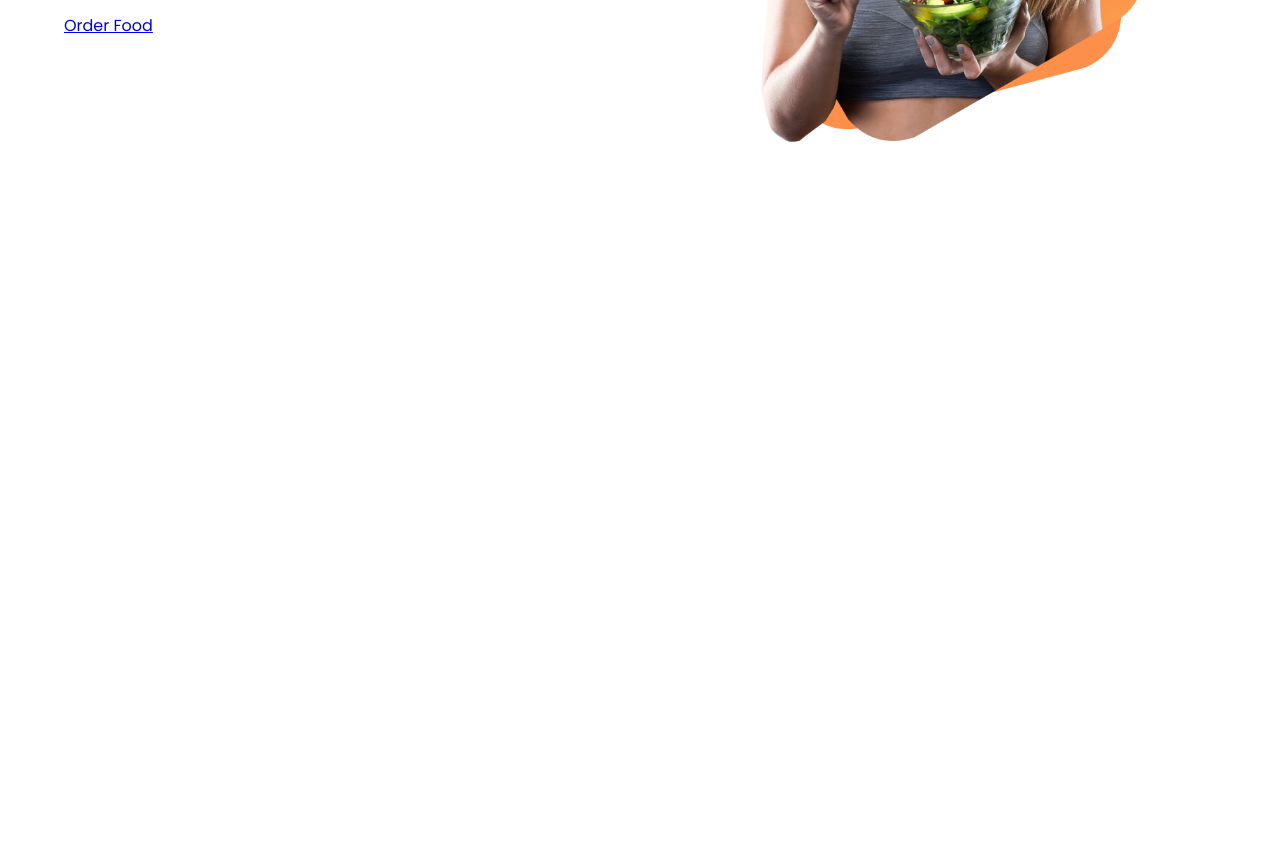
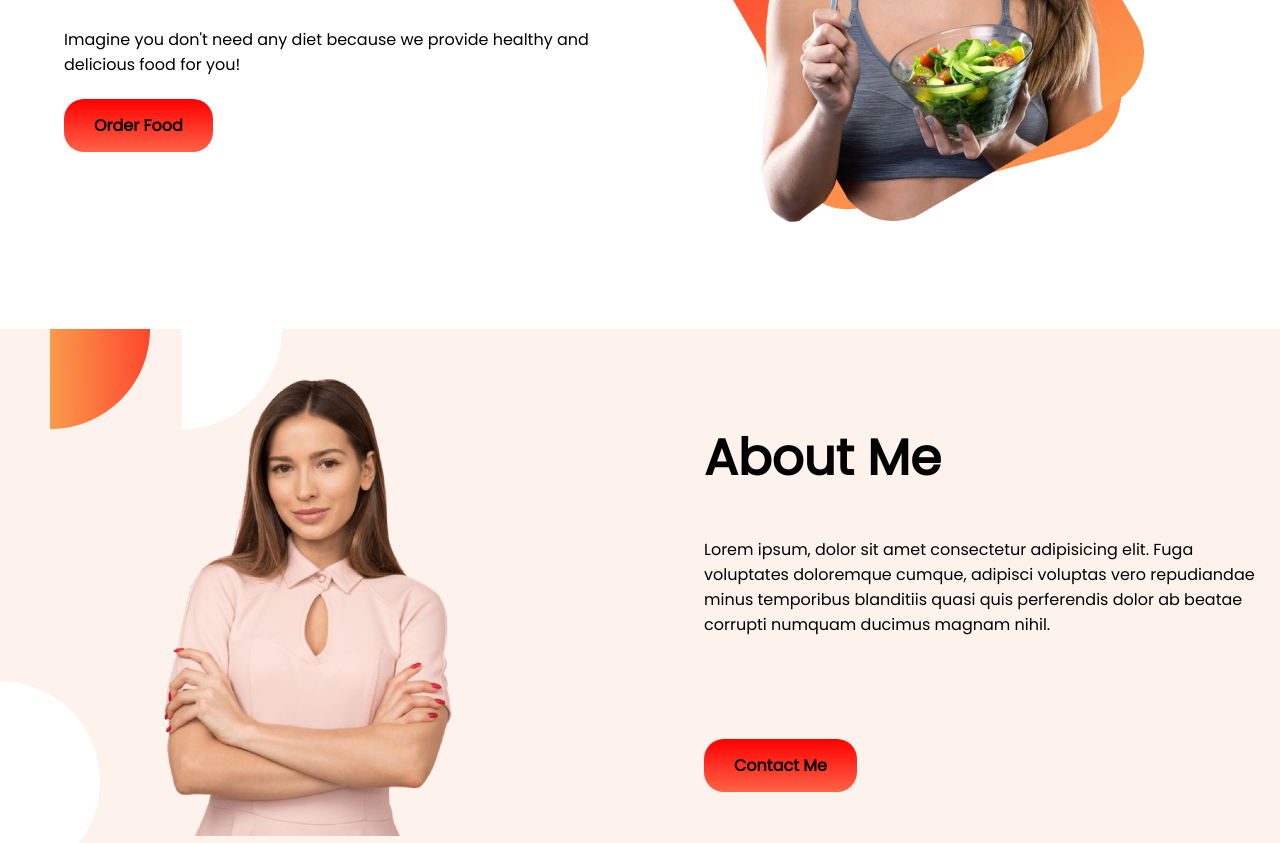
Before and after one commit to tuhin902/eat-healthy, a plain HTML site: page index.html in a window 1280 px wide. Shown: the part 361-1204 px from the top of the page. Before the commit the page ends 800 px from the top, so only its background shows below. Drawn offline with Linux system fonts and the light colour scheme.

Commit message:
second commit

```diff
--- a/index.html
+++ b/index.html
@@ -16,12 +16,27 @@
 <body>
     <section class="container">
         <div class="half-width">
-            <h1>Skip The Diet, Just Eat Healthy With Food Network</h1>
-            <p>Imagine you don't need any diet because we provide healthy and delicious food for you!</p>
-            <a class="link-button" href="https://www.linkedin.com/in/md-sarwar-zaman-tuhin-063b9b1b8/">Order Food</a>
+            <h1> <span class="color"> Skip </span> The Diet, Just Eat Healthy With Food Network</h1>
+            <p class="padding-bottom">Imagine you don't need any diet because we provide healthy and delicious food for
+                you!</p>
+            <a class="link-button" target="_blank"
+                href="https://www.linkedin.com/in/md-sarwar-zaman-tuhin-063b9b1b8/">Order Food</a>
         </div>
         <div class="half-width">
             <img src="images/female/Group 8425.png" alt="">
+        </div>
+    </section>
+    <section class="container mid-banner">
+        <div class="half-width">
+            <img id="mid-banner-img" src="images/female/Person Image.png" alt="">
+        </div>
+        <div class="half-width">
+            <h1 class="padding">About Me</h1>
+            <p class="p">Lorem ipsum, dolor sit amet consectetur adipisicing elit. Fuga voluptates
+                doloremque cumque, adipisci
+                voluptas vero repudiandae minus temporibus blanditiis quasi quis perferendis dolor ab beatae corrupti
+                numquam ducimus magnam nihil.</p>
+            <a class="link-button" target="_blank" href="">Contact Me</a>
         </div>
     </section>
 
--- a/style.css
+++ b/style.css
@@ -5,11 +5,17 @@ body {
 
 h1 {
     font-size: 50px;
+    font-weight: 700;
 }
 
 .container {
     display: flex;
-    margin-bottom: 150px;
+    margin-top: 80px;
+
+}
+
+.color {
+    color: rgba(157, 39, 39, 0.693);
 }
 
 .half-width {
@@ -21,4 +27,34 @@ h1 {
     width: 80%;
 }
 
-.link-button {}
+.padding-bottom {
+    padding-bottom: 20px;
+}
+
+.link-button {
+    text-decoration: none;
+    background-image: linear-gradient(red, tomato);
+    padding: 15px 30px;
+    color: black;
+    border-radius: 20px;
+    font-weight: 700;
+
+}
+
+.mid-banner {
+    background-image: url(images/shapes/7.png);
+}
+
+.padding {
+    padding-top: 50px;
+}
+
+.p {
+    padding-bottom: 100px;
+}
+
+#mid-banner-img {
+    width: 50%;
+    padding-top: 50px;
+    padding-left: 100px;
+}
```
